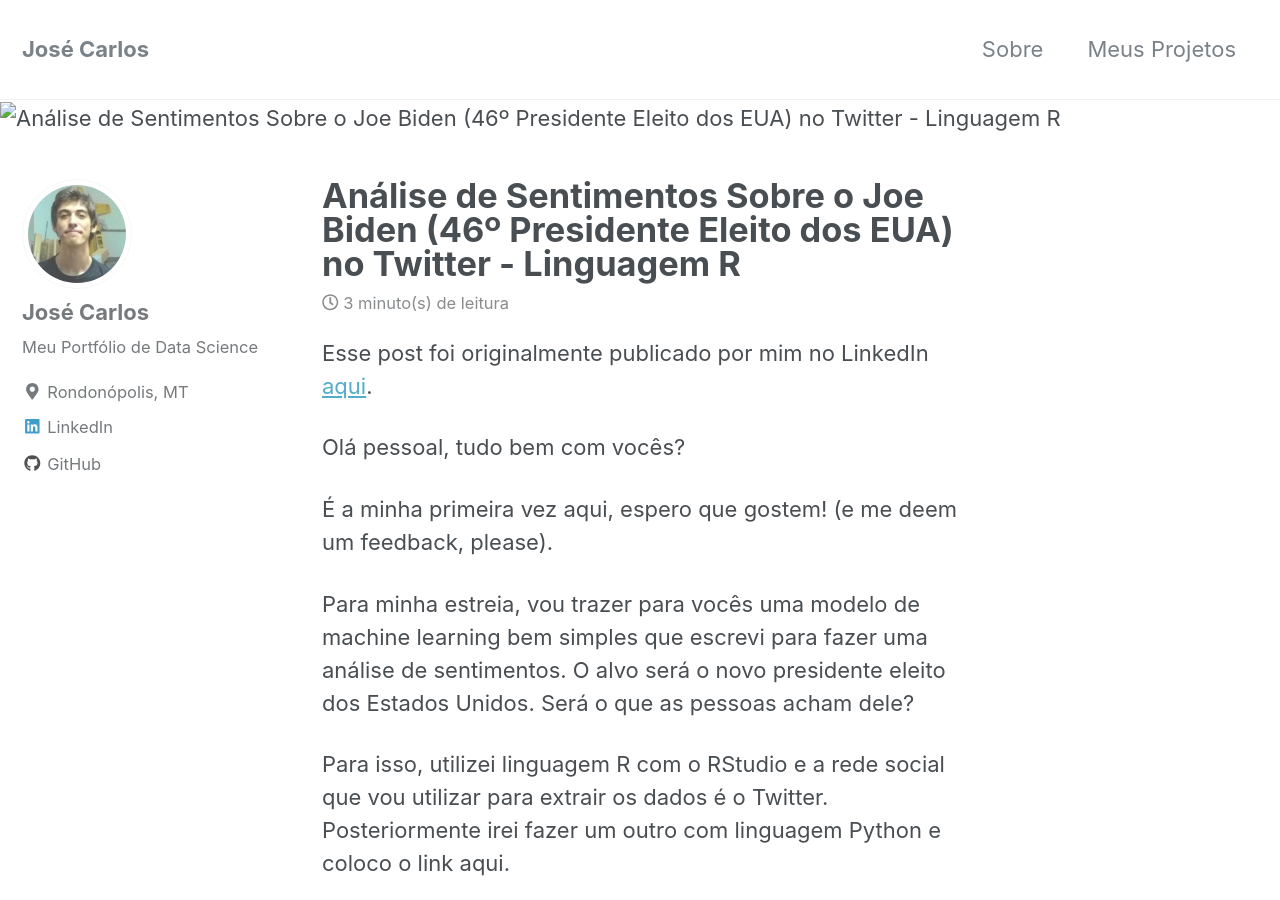
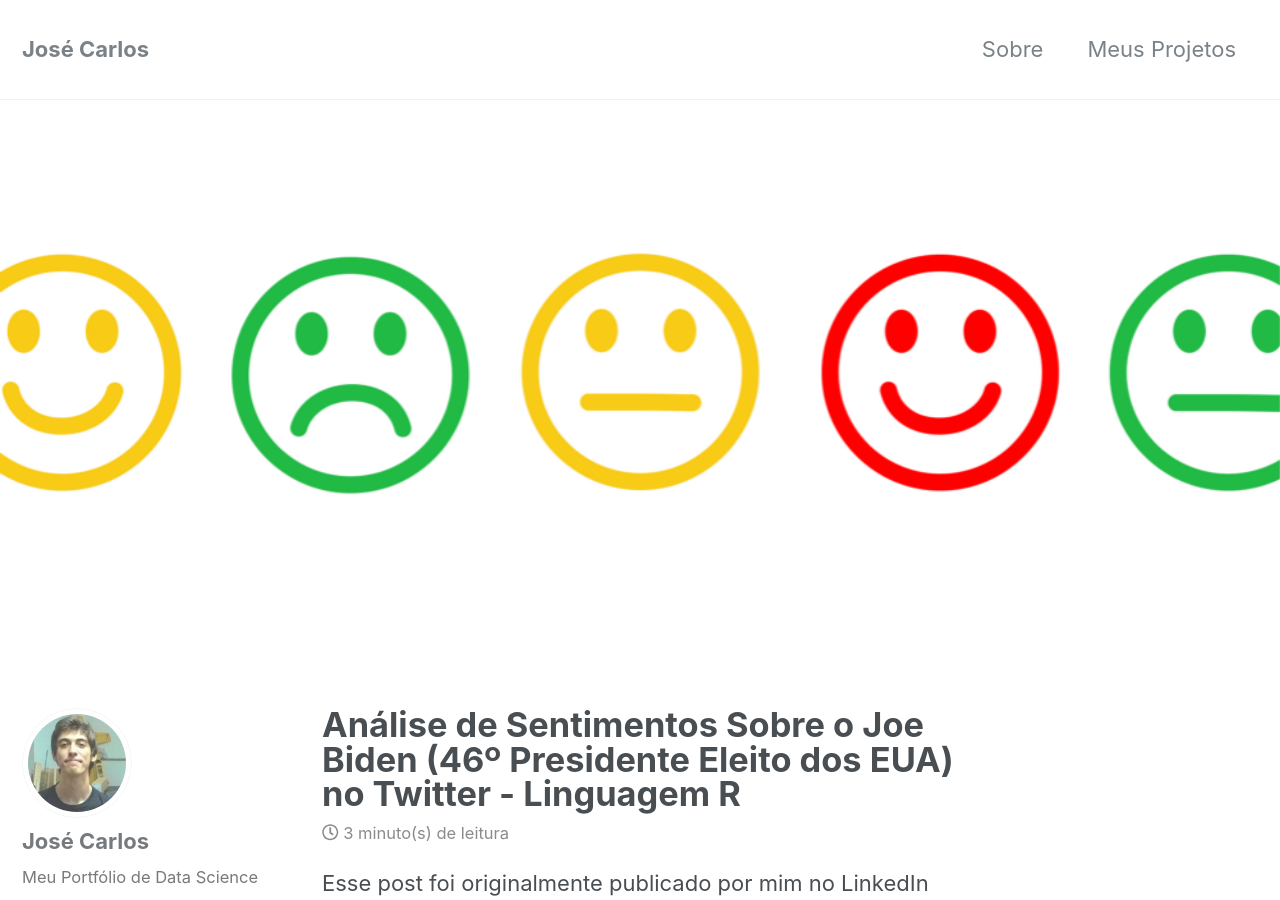
Before and after one commit to jcfneto/jcfneto.github.io, a Jekyll site: the page built from _posts/2020-11-08-analise-sentimento.md, in a window 1280 px wide and 900 px high. Built offline with Jekyll 4.4.1, drawn with Linux system fonts in a browser that asks for light colours; nearby versions of some CDN libraries.

Commit message:
Update 2020-11-08-analise-sentimento.md

```diff
--- a/_posts/2020-11-08-analise-sentimento.md
+++ b/_posts/2020-11-08-analise-sentimento.md
@@ -3,7 +3,7 @@
 date: 2020-11-08
 tags: [análise de sentimentos, data science, twitter, linguagem R]
 header:
-  image: "/images/perceptron/header.png"
+  image: "/images/post1.png"
 excerpt: "Análise de Sentimentos, Twitter, Linguagem R"
 mathjax: "true"
 ---
```
